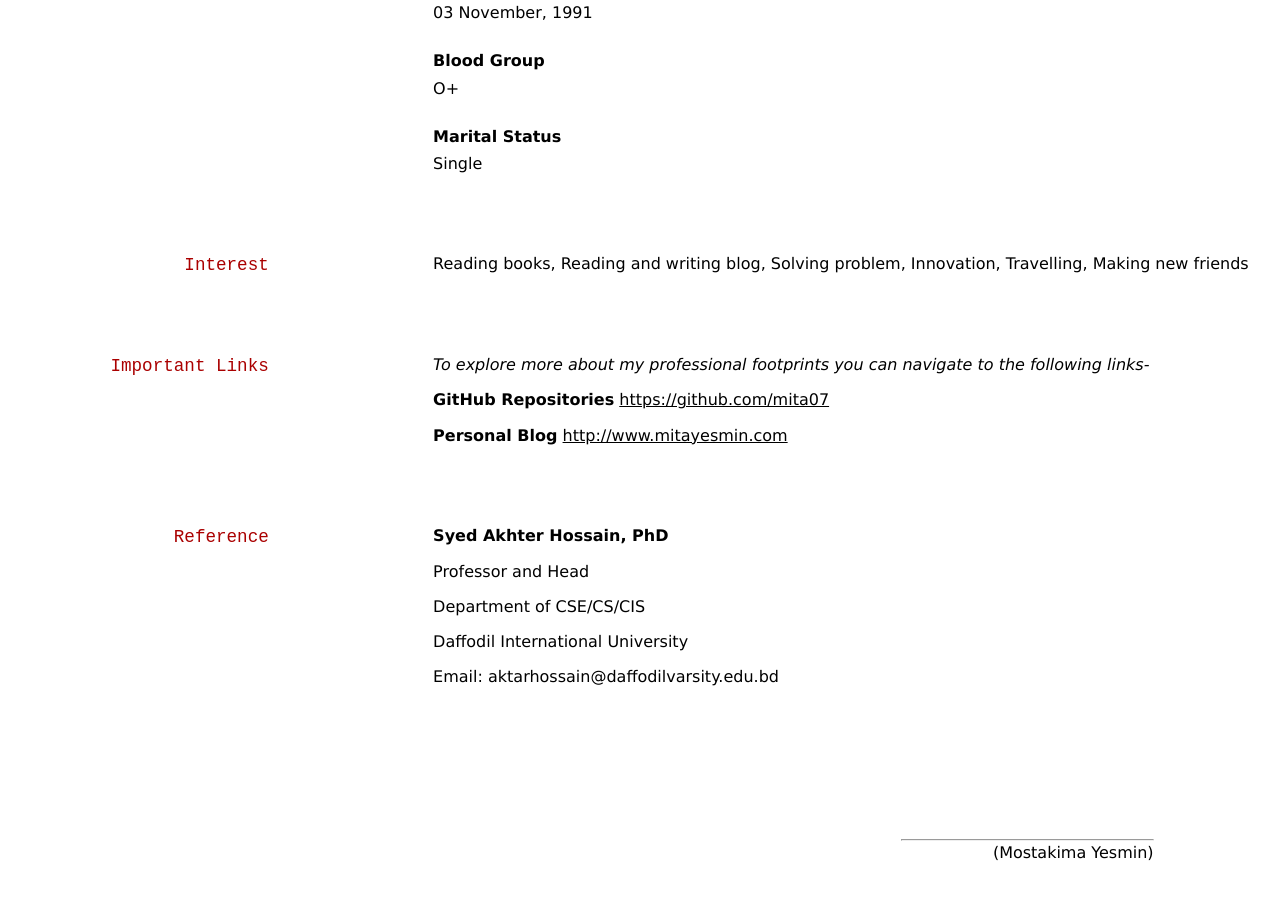
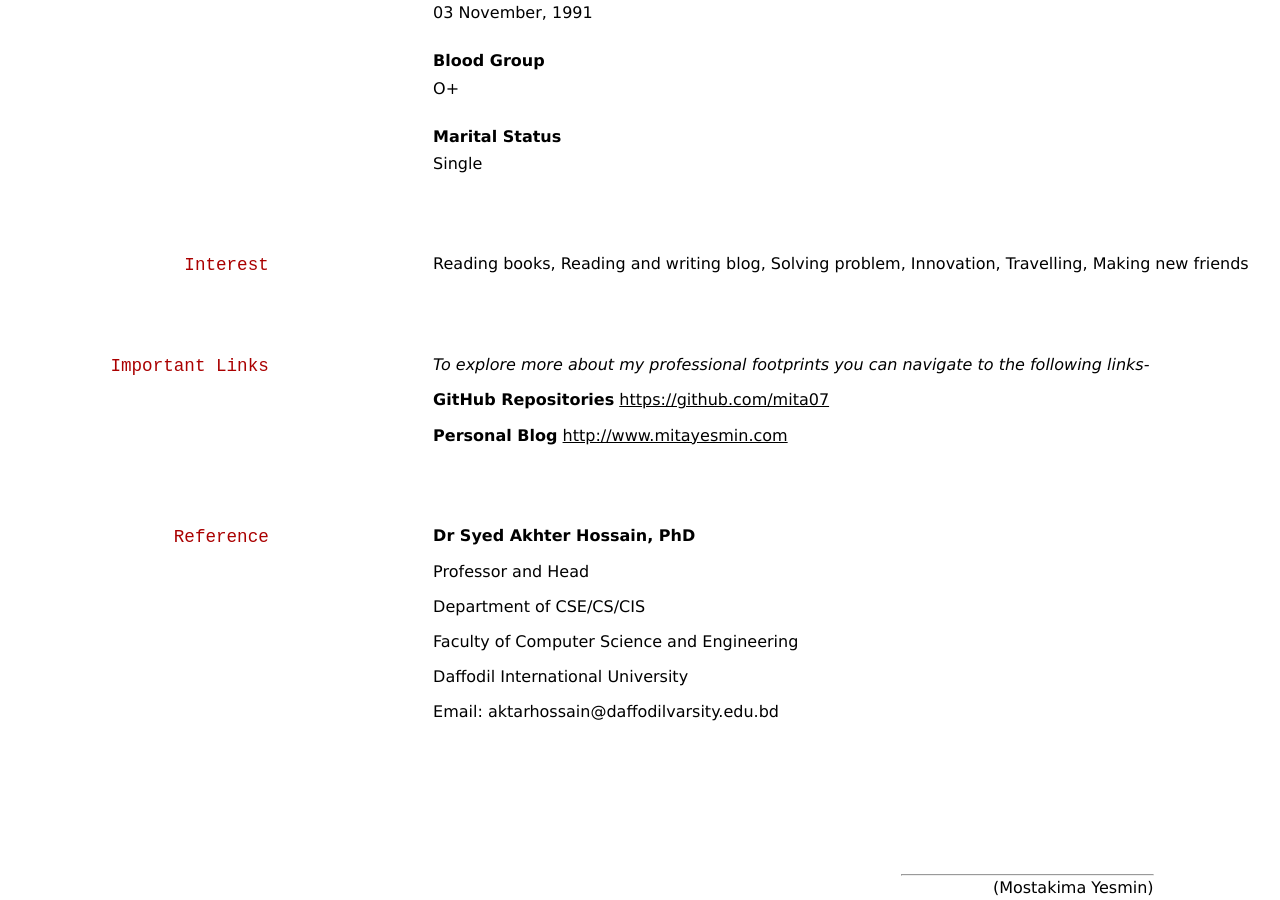
Before and after one commit to mita07/my-resume, a Jekyll site: the page built from index.md, in a window 1280 px wide and 900 px high, scrolled down 4693 px. Built offline with Jekyll 4.4.1, drawn with Linux system fonts in a browser that asks for light colours; before the commit the page ends 5558 px from its top, so only the background shows below that.

Commit message:
Update index.md

```diff
--- a/index.md
+++ b/index.md
@@ -244,12 +244,14 @@ __Personal Blog__
 
 
 ## Reference
-__Syed Akhter Hossain, PhD__
+__Dr Syed Akhter Hossain, PhD__
 
 Professor and Head
 
 Department of CSE/CS/CIS
 
+Faculty of Computer Science and Engineering
+
 Daffodil International University
 
 Email: aktarhossain@daffodilvarsity.edu.bd
```
